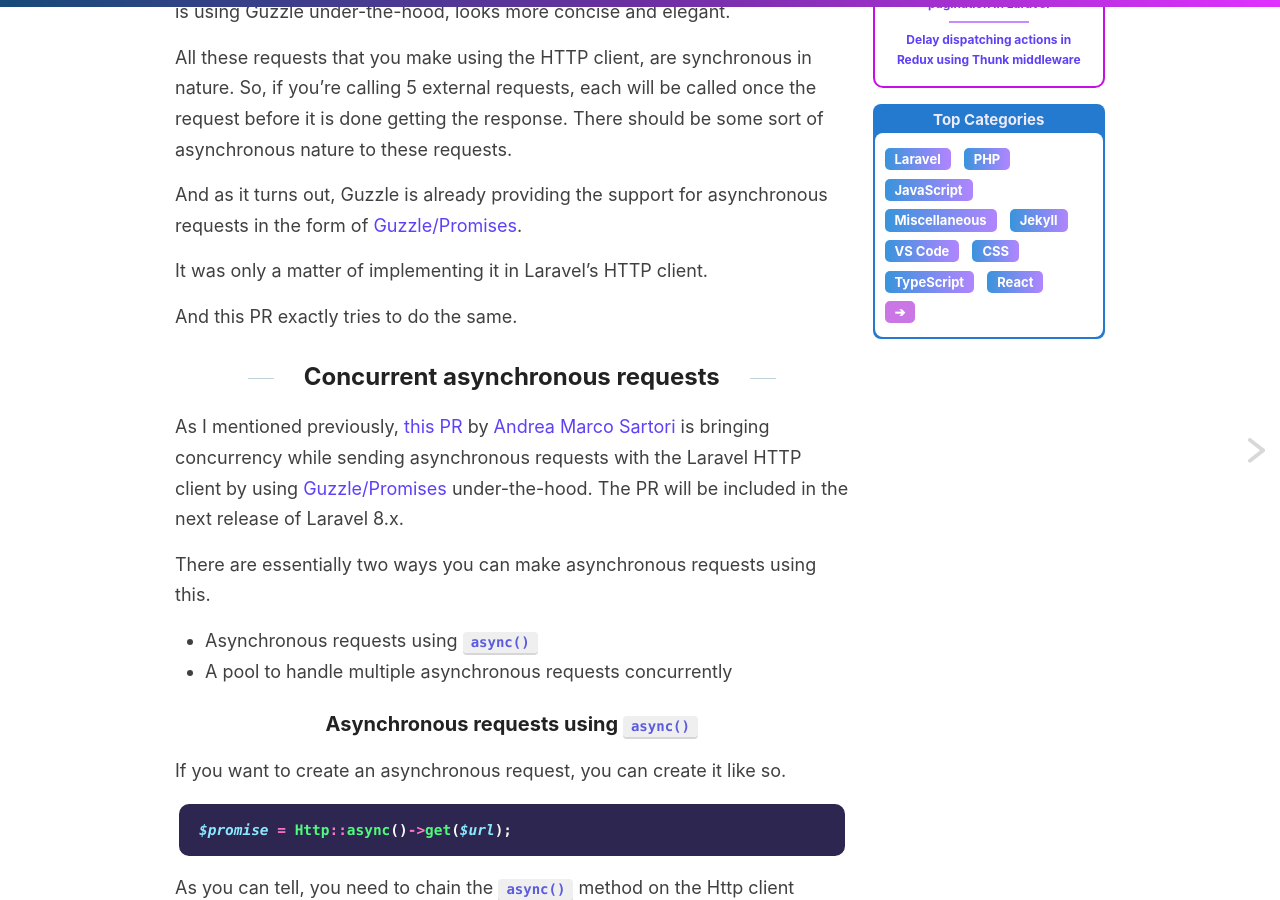
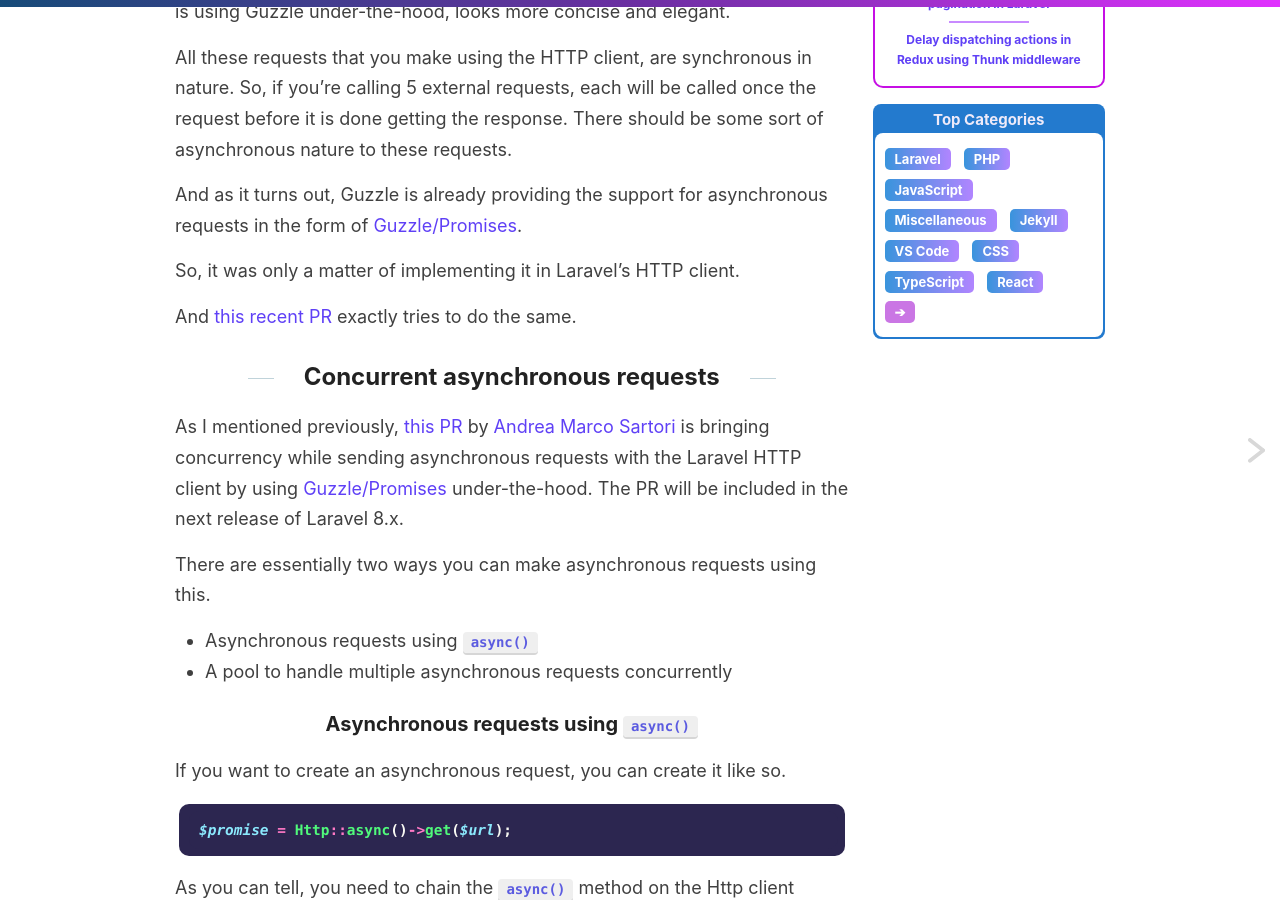
Before and after one commit to varunkumardev/amitmerchant1990.github.io, a Jekyll site: the page built from _posts/2021-04-15-async-http-requests-laravel-8x.md, in a window 1280 px wide and 900 px high, scrolled down 1306 px. Built offline with Jekyll 4.4.1, drawn with Linux system fonts in a browser that asks for light colours; comment, search, counter and statistics services are not loaded.

Commit message:
improve post.

```diff
--- a/_posts/2021-04-15-async-http-requests-laravel-8x.md
+++ b/_posts/2021-04-15-async-http-requests-laravel-8x.md
@@ -40,9 +40,9 @@
 
 And as it turns out, Guzzle is already providing the support for asynchronous requests in the form of [Guzzle/Promises](https://github.com/guzzle/promises).
 
-It was only a matter of implementing it in Laravel's HTTP client.
+So, it was only a matter of implementing it in Laravel's HTTP client.
 
-And this PR exactly tries to do the same.
+And [this recent PR](https://github.com/laravel/framework/pull/36948) exactly tries to do the same.
 
 ## Concurrent asynchronous requests
 
```
